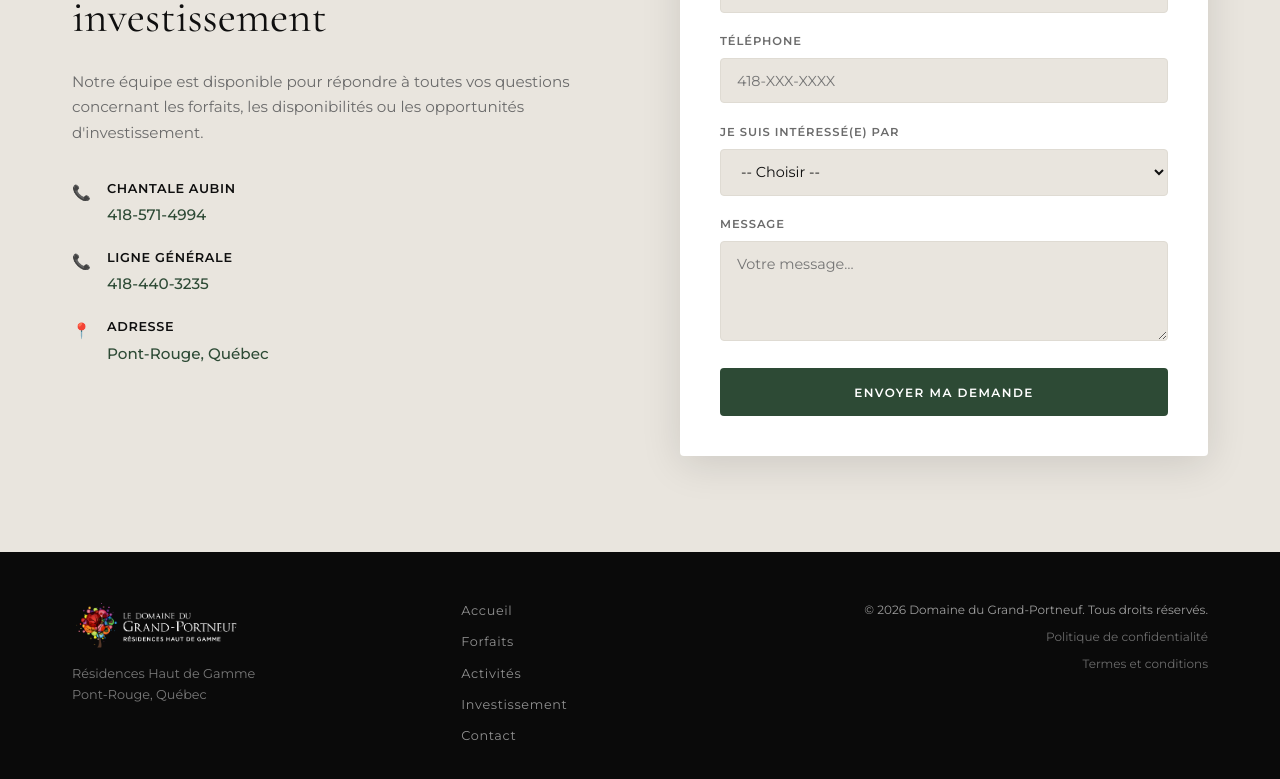
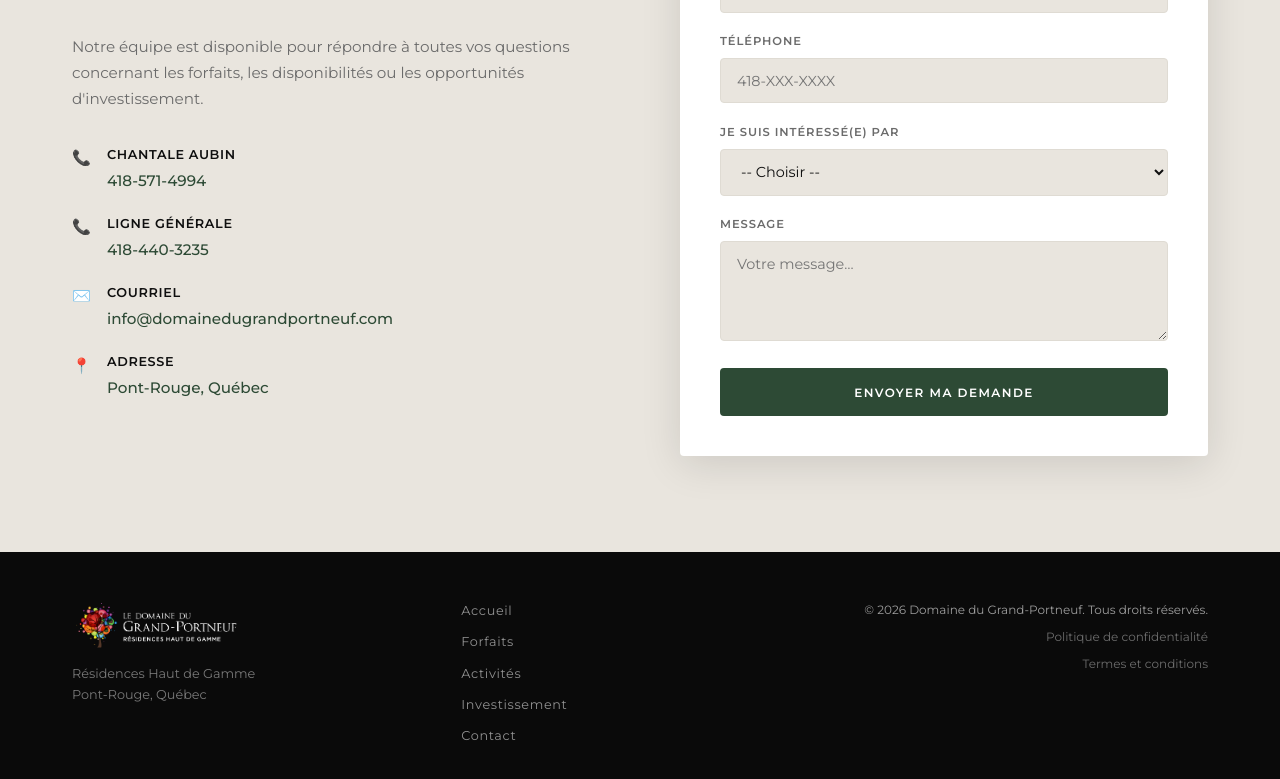
Before and after one commit to AdelTamani/SitePortNeuf, a React (Vite) app: page / in a window 1280 px wide. Shown: the part 6462-7241 px from the top of the page. Built offline with nearby package versions, Linux system fonts and the light colour scheme.

Commit message:
Add contact email to the Nous joindre section.

```diff
--- a/src/components/ContactSection.tsx
+++ b/src/components/ContactSection.tsx
@@ -34,6 +34,13 @@ export default function ContactSection() {
               <div>
                 <strong>Ligne générale</strong>
                 <a href="tel:4184403235">418-440-3235</a>
+              </div>
+            </div>
+            <div className="contact-item">
+              <span className="contact-icon">✉️</span>
+              <div>
+                <strong>Courriel</strong>
+                <a href="mailto:info@domainedugrandportneuf.com">info@domainedugrandportneuf.com</a>
               </div>
             </div>
             <div className="contact-item">
```
